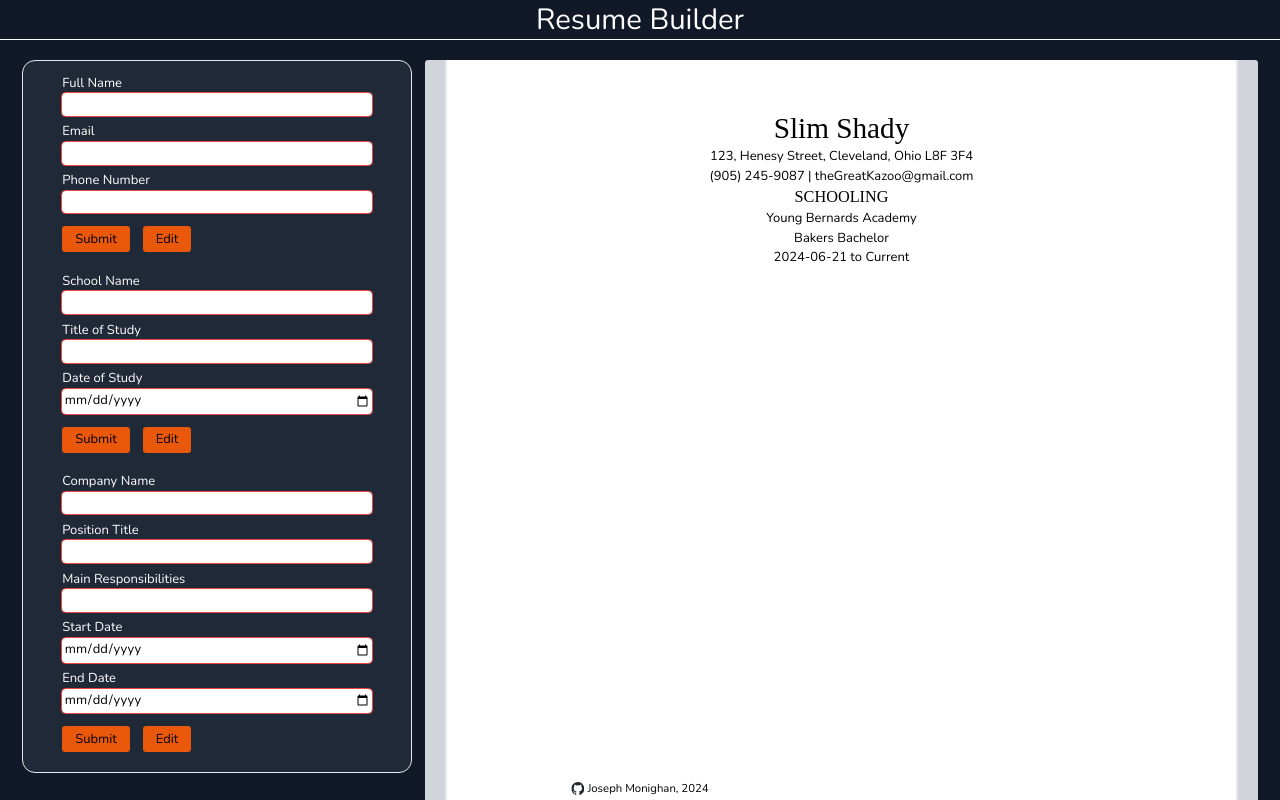
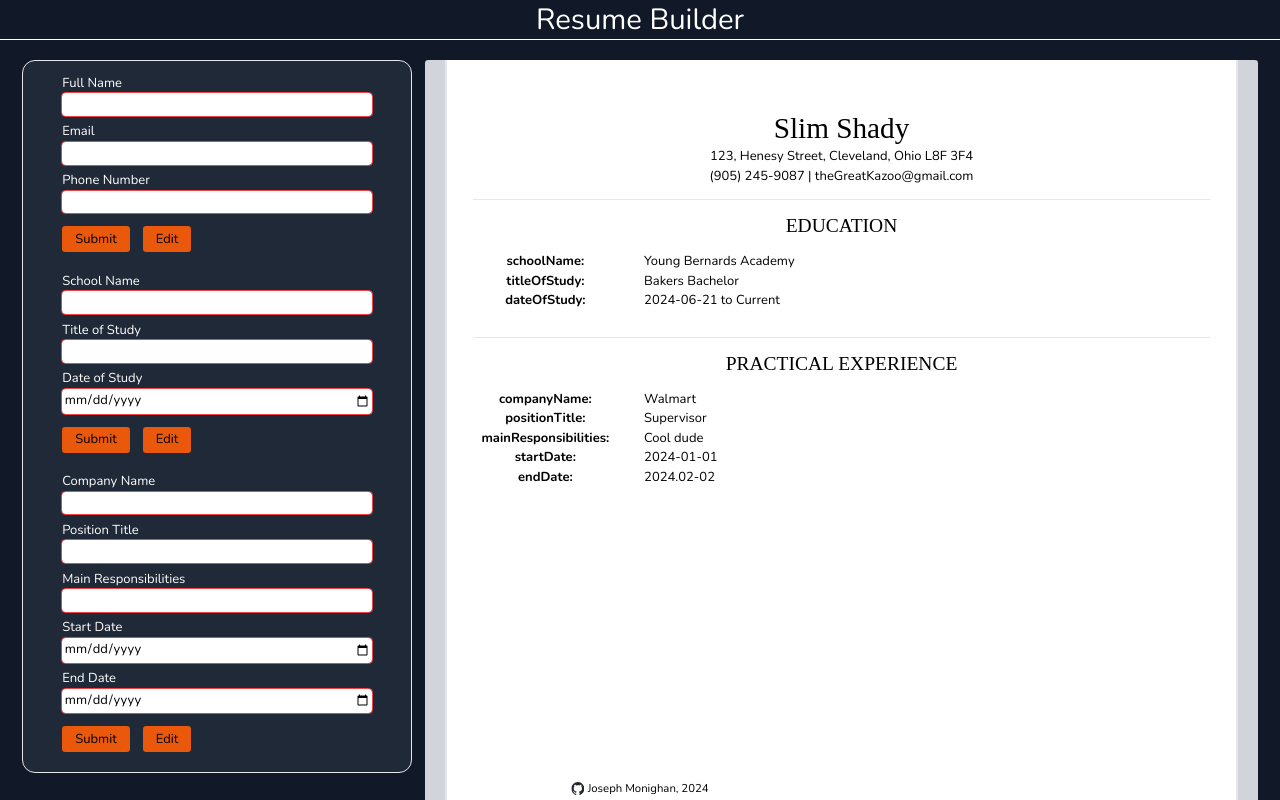
Before and after one commit to BlueVelocity/resume-generator, a React (Vite) app: page / in a window 1280 px wide. Shown: the top 800 px of the page. Built offline with nearby package versions, Linux system fonts and the light colour scheme.

Commit message:
Display practical experience section

```diff
--- /dev/null
+++ b/src/components/EdResumeSection.jsx
@@ -0,0 +1,26 @@
+import { Fragment } from "react";
+//Takes in {title: String, content: Objects[{id: number, schoolName: String, titleOfStudy: String, dateOfStudy: String}]}
+export default function ({ title, content }) {
+  return (
+    <section className="grid-auto">
+      <p className="font-special text-2xl col-start-1 col-end-3">{title}</p>
+      <ul className="w-full my-4">
+        {content.map((part) => {
+          return (
+            <li key={part.id} className="w-full grid grid-cols-[25%_75%]">
+              {Object.keys(part).map((key, index) => {
+                if (key === "id") return null;
+                return (
+                  <Fragment key={key}>
+                    <label className="font-bold">{key}:</label>
+                    <p className="justify-self-start">{part[`${key}`]}</p>
+                  </Fragment>
+                );
+              })}
+            </li>
+          );
+        })}
+      </ul>
+    </section>
+  );
+}
--- /dev/null
+++ b/src/components/PracResumeSection.jsx
@@ -0,0 +1,26 @@
+import { Fragment } from "react";
+//Takes in {title: String, content: Objects[{id: number, companyName: String, positionTitle: String, mainResponsibilities: String, startDate: Date, endDate: Date}]}
+export default function ({ title, content }) {
+  return (
+    <section className="grid-auto">
+      <p className="font-special text-2xl col-start-1 col-end-3">{title}</p>
+      <ul className="w-full my-4">
+        {content.map((part) => {
+          return (
+            <li key={part.id} className="w-full grid grid-cols-[25%_75%]">
+              {Object.keys(part).map((key, index) => {
+                if (key === "id") return null;
+                return (
+                  <Fragment key={key}>
+                    <label className="font-bold">{key}:</label>
+                    <p className="justify-self-start">{part[`${key}`]}</p>
+                  </Fragment>
+                );
+              })}
+            </li>
+          );
+        })}
+      </ul>
+    </section>
+  );
+}
--- a/src/components/Resume.jsx
+++ b/src/components/Resume.jsx
@@ -1,3 +1,6 @@
+import EdResumeSection from "./EdResumeSection.jsx";
+import PracResumeSection from "./PracResumeSection.jsx";
+
 export default function () {
   return (
     <div className="flex-1 flex flex-col justify-start text-center max-w-[210mm] min-w-[210mm] min-h-[266mm] bg-white text-black border-x-2">
@@ -10,13 +13,33 @@ export default function () {
       <p className="justify-self-end">
         (905) 245-9087 | theGreatKazoo@gmail.com
       </p>
-
-      <div>
-        <p className="font-special text-xl align-start">SCHOOLING</p>
-        <p>Young Bernards Academy</p>
-        <p>Bakers Bachelor</p>
-        <p>2024-06-21 to Current</p>
-      </div>
+      <hr className="my-4 mx-8" />
+      <EdResumeSection
+        title="EDUCATION"
+        content={[
+          {
+            id: 1,
+            schoolName: "Young Bernards Academy",
+            titleOfStudy: "Bakers Bachelor",
+            dateOfStudy: "2024-06-21 to Current",
+          },
+        ]}
+      />
+      <hr className="my-4 mx-8" />
+      <PracResumeSection
+        title="PRACTICAL EXPERIENCE"
+        content={[
+          {
+            id: 1,
+            companyName: "Walmart",
+            positionTitle: "Supervisor",
+            mainResponsibilities: "Cool dude",
+            startDate: "2024-01-01",
+            endDate: "2024.02-02",
+          },
+        ]}
+      />
     </div>
   );
 }
+//Takes in {title: String, content: Objects[{id: number, companyName: String, positionTitle: String, mainResponsibilities: String, startDate: Date, endDate: Date}]}
--- a/src/components/UserInput.jsx
+++ b/src/components/UserInput.jsx
@@ -3,7 +3,7 @@ import inputFieldsData from "../data/inputFieldsData.js";
 
 export default function UserInput() {
   return (
-    <div className="flex-1 w-full bg-secondary border border-solid rounded-2xl">
+    <div className="sticky top-6 flex-1 w-full bg-secondary border border-solid rounded-2xl">
       <FieldCollection fields={inputFieldsData.general} />
       <FieldCollection fields={inputFieldsData.edExperience} />
       <FieldCollection fields={inputFieldsData.pracExperience} />
```
